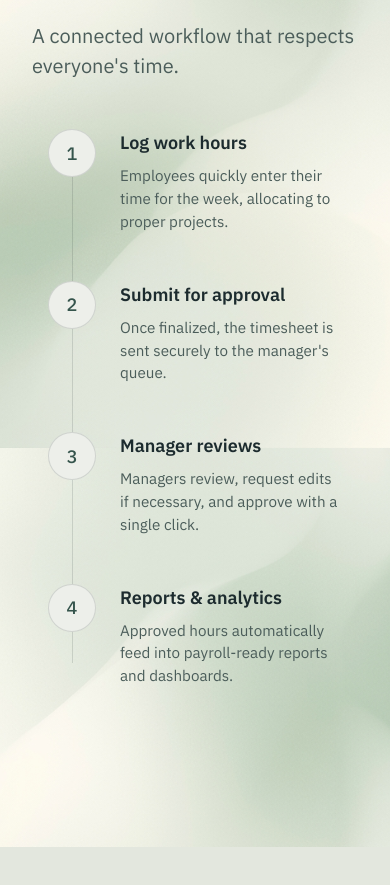
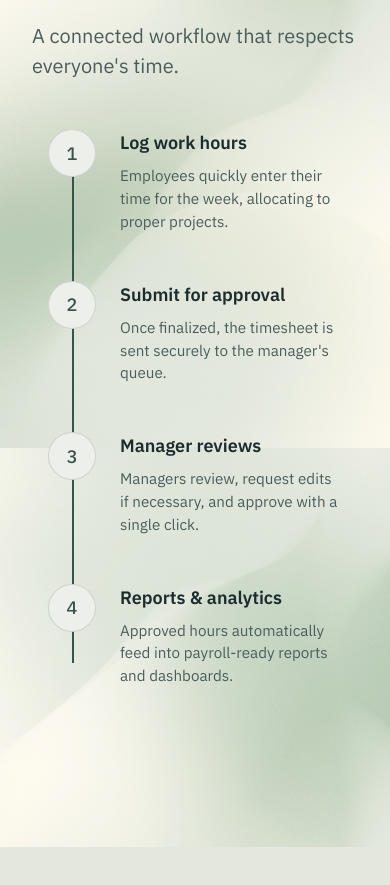
Before and after one commit to sabaiLaxmi/workzen, a React app in the folder frontend/: page / in a window 390 px wide. Shown: the part 3845-4730 px from the top of the page. Built offline with nearby package versions, Linux system fonts and the light colour scheme; the HTML template or start-up script is replaced by a standard one.

Commit message:
Animate timeline connection line

```diff
--- a/frontend/src/pages/public/Home.css
+++ b/frontend/src/pages/public/Home.css
@@ -173,7 +173,7 @@
   margin-top: 5rem;
 }
 
-.timeline::before {
+.timeline::after {
   content: '';
   position: absolute;
   top: 1.5rem; /* Center of the 3rem number circle */
@@ -182,6 +182,23 @@
   height: 1px;
   background-color: var(--line);
   z-index: 1;
+}
+
+.timeline::before {
+  content: '';
+  position: absolute;
+  top: 1.5rem;
+  left: 1.5rem;
+  width: 0;
+  height: 2px;
+  background-color: var(--pine);
+  z-index: 2;
+  animation: drawTimelineHorizontal 2.5s ease-in-out forwards;
+}
+
+@keyframes drawTimelineHorizontal {
+  from { width: 0; }
+  to { width: calc(100% - 3rem); }
 }
 
 .timeline-step {
@@ -313,12 +330,20 @@
     gap: 3rem;
     margin-top: 3rem;
   }
-  .timeline::before {
+  .timeline::after {
     top: 1.5rem;
     left: 2.5rem; /* center of the number circle when vertical */
     width: 1px;
     height: calc(100% - 3rem); /* avoid overflowing past the last step */
     right: auto;
+  }
+  .timeline::before {
+    top: 1.5rem;
+    left: 2.5rem;
+    width: 2px;
+    height: 0;
+    right: auto;
+    animation: drawTimelineVertical 2.5s ease-in-out forwards;
   }
   .timeline-step {
     padding-left: 5.5rem;
@@ -336,3 +361,8 @@
     grid-template-columns: 1fr;
   }
 }
+
+@keyframes drawTimelineVertical {
+  from { height: 0; }
+  to { height: calc(100% - 3rem); }
+}
```
